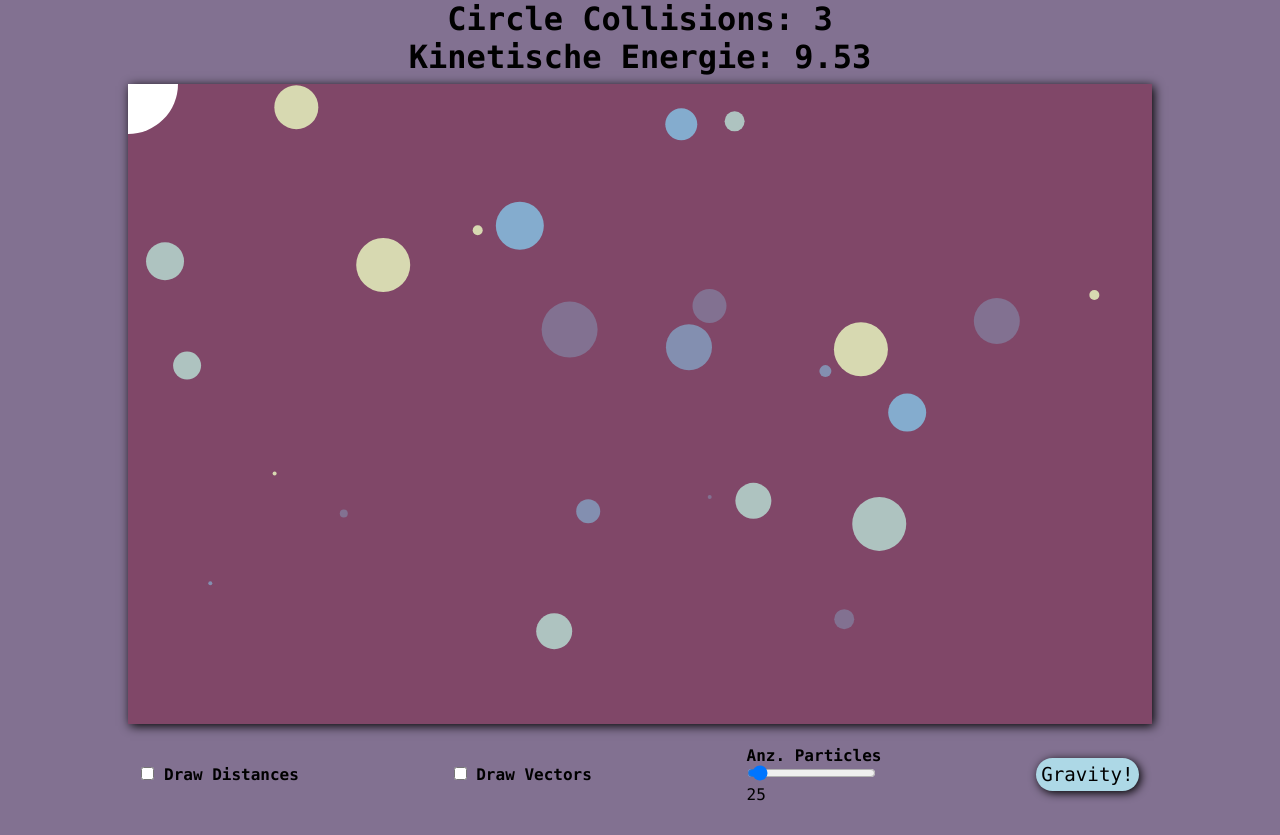
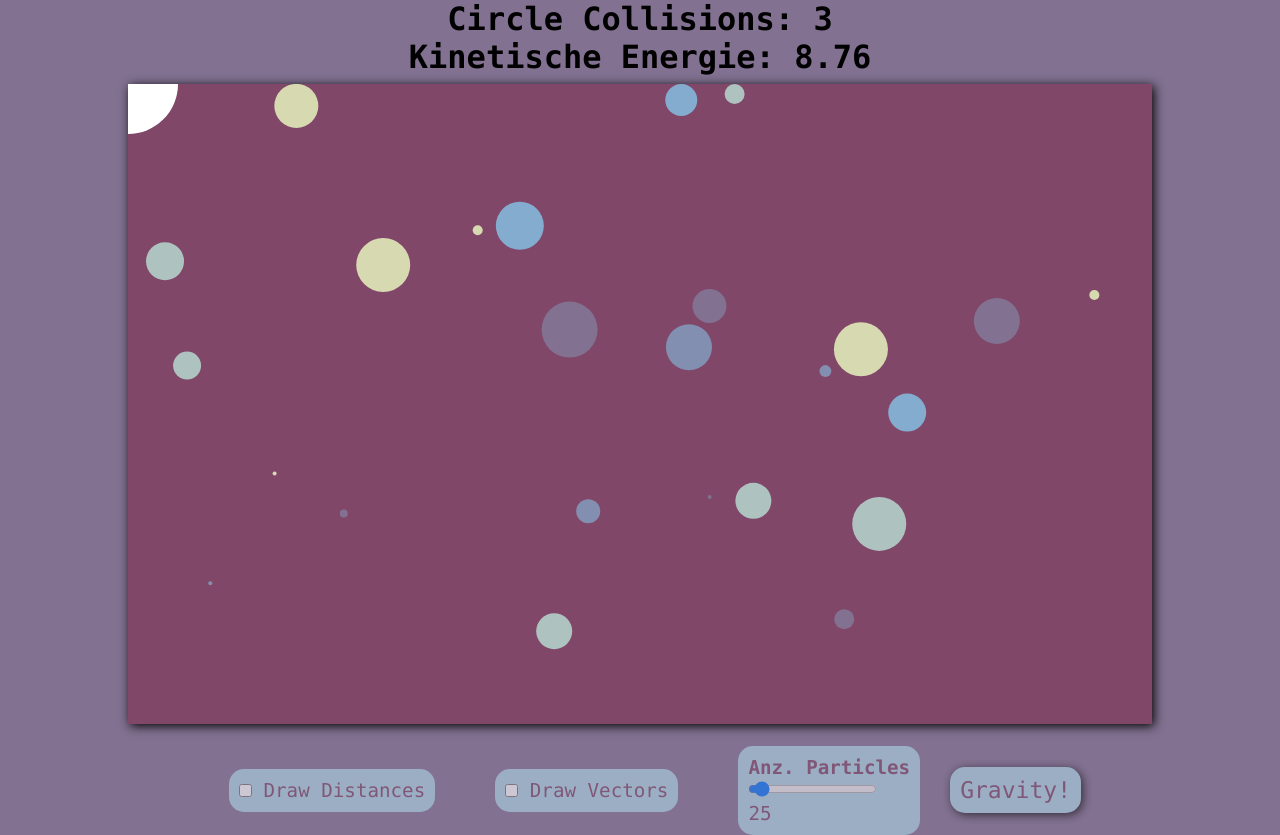
Before and after one commit to Road2Nohand/CircularCollisionDetection, a plain HTML site: page index.html in a window 1280 px wide. Before the commit the page ends 804 px from the top, so only its background shows below. Drawn offline with Linux system fonts and the light colour scheme.

Commit message:
restyle interface to be reactive

```diff
--- a/app.js
+++ b/app.js
@@ -135,8 +135,13 @@ class Kreis {
         }
 
         //collision oben/unten vom canvas
-        if(this.y < this.radius || this.y > canvas.height - this.radius) {
-            this.velocityVector.y = -this.velocityVector.y;
+        if (this.y + this.radius >= canvas.height) {
+            this.velocityVector.y = -this.velocityVector.y * 0.8; // reflektieren und dämpfen
+            this.y = canvas.height - this.radius; // Setzen Sie den Kreis direkt über dem Boden
+            this.velocityVector.x *= 0.9; // horizontale Reibung
+        } else if (this.y - this.radius <= 0) {
+            this.velocityVector.y = this.velocityVector.y * 0.8; // reflektieren und dämpfen
+            this.y = this.radius; // Setzen Sie den Kreis direkt unter der Oberkante
         }
 
     //velocity Vektoren als LETZTES aktualiseren
--- a/style.css
+++ b/style.css
@@ -2,8 +2,11 @@
     padding: 0;
     font-family: consolas;
     margin: 0;
+    box-sizing: border-box;
+}
+
+body {
     background: #827191;
-    box-sizing: border-box;
 }
 
 #canvas {
@@ -21,30 +24,51 @@ h1 {
 }
 
 #checkboxen {
+    font-size: 120%;
+    user-select: none;
     margin-top: 2%;
     margin-left: 5%;
     margin-right: 5%;
     display: flex;
     flex-direction: row;
-    justify-content: space-around;
+    justify-content: center;
     align-items: center;
 }
-
-
-#checkboxen label {
-    font-weight: bold;
+#checkboxen div {
+    opacity: 60%;
+    color: #804768;
+    background: lightblue;
+    font-style: bold;
+    padding: 10px;
+    margin-left: 30px;
+    margin-right: 30px;
+    border-radius: 15px;
+    transition: all 0.1s ease-in-out;
+}
+#checkboxen div:hover {
+    opacity: 100%;
+    color: lightblue;
+    background: #804768;
+    transform: scale(1.3);
 }
 
 #gravityBTN {
+    opacity: 60%;
+    color: #804768;
     background: lightblue;
-    padding: 5px;
+    padding: 10px;
     font-size: 120%;
-    border-radius: 20px/20px;
+    border-radius: 15px;
     border: none;
     box-shadow: 2px 2px 10px black;
+    transition: all 0.1s ease-in-out;
 }
 #gravityBTN:hover{
+    opacity: 100%;
     box-shadow: 2px 2px 10px white;
+    background: #804768;
+    color: lightblue;
+    transform: scale(1.3);
 }
 
 #gravityBTN:active{
```
